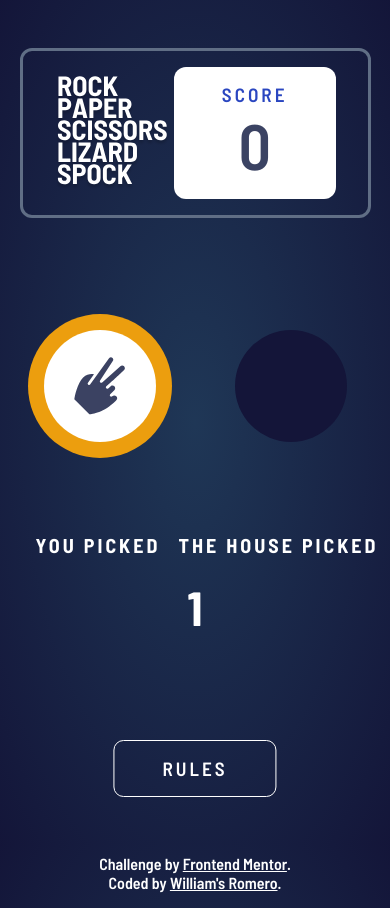
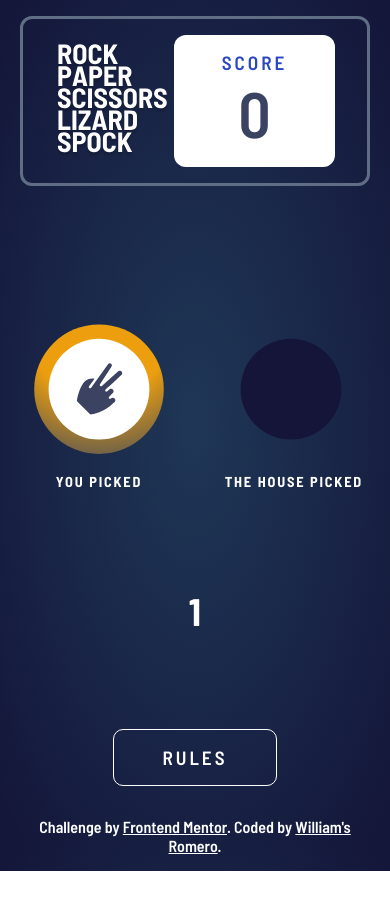
Before and after one commit to Williamz21/rock-paper-scissors-lizard-spock, a plain HTML site: page index.html in a window 390 px wide. Both pictures are taken after a click on the element 195 px from the left and 338 px from the top of the page. After the commit the page ends 871 px from the top, so only its background shows below. Drawn offline with Linux system fonts and the light colour scheme.

Commit message:
styles updated

```diff
--- a/index.html
+++ b/index.html
@@ -4,7 +4,7 @@
   <meta charset="UTF-8">
   <meta name="viewport" content="width=device-width, initial-scale=1.0"> <!-- displays site properly based on user's device -->
 
-  <link rel="icon" type="image/png" sizes="32x32" href="./images/favicon-32x32.png">
+  <link rel="icon" type="image/png" sizes="32x32" href="./images/favicon.ico">
   <link href="styles/style.css" rel="stylesheet" type="text/css">
   <link rel="preconnect" href="https://fonts.googleapis.com">
   <link rel="preconnect" href="https://fonts.gstatic.com" crossorigin>
@@ -63,13 +63,12 @@
       <div class="item-background2 hide text">
         <h1 class="text-item">YOU PICKED</h1>
       </div>
+      <div class="absolute hide" style="--color:#000" id="result">
+      </div>
       <div class="item-background2 hide text2">
         <h1 class="text-item">THE HOUSE PICKED</h1>
       </div>
     </figure>
-  </div>
-
-  <div class="absolute hide" style="--color:#000" id="result">
   </div>
 
   <div class="button-discover" id="show">
--- a/js/index.js
+++ b/js/index.js
@@ -76,7 +76,7 @@ function chooseWeb(){
     ]
     const random = Math.floor(Math.random() * items.length);
     setTimeout(()=>{
-        choosee[0].style.background=colors[random]
+        choosee[0].style.background='radial-gradient(circle at 50% 0,'+colors[random]+' 50%,rgba(88, 88, 88, 0.9))'
 
         itemBack.style.background='white'
         itemBack.innerHTML=images[random];
--- a/styles/style.css
+++ b/styles/style.css
@@ -128,7 +128,7 @@ body{
 #item-background, .item-background2{
     position: absolute;
     padding: 1rem;
-    background: var(--color);
+    background: radial-gradient(circle at 50% 0,var(--color) 50%,rgba(88, 88, 88, 0.9));
     border-radius: 50%;
     transition: ease-in 0.3s;
 }
@@ -196,6 +196,7 @@ body{
 }
 
 .hide{
+    display: none;
     z-index: -1;
     opacity: 0;
     top: -100%;
@@ -235,13 +236,7 @@ body{
 }
 
 .absolute{
-    position: absolute;
-    top: 40%;
-    left: 50%;
-    transform: translateX(-50%);
     text-align: center;
-    width: fit-content;
-    margin: 3rem auto;
 }
 
 .absolute a{
@@ -268,6 +263,23 @@ body{
 .attribution a { color: white; }
 
 @media (max-width: 900px) {
+    body{
+        display: flex;
+        flex-direction: column;
+        align-items: center;
+        justify-content: center;
+        gap: 2rem;
+    }
+
+    .header{
+        width: 80%;
+        margin: 1rem 0 0 0;
+    }
+
+    .game{
+        scale: 0.6;
+    }
+
     .move{
         top: 0;
         right: unset;
@@ -286,95 +298,34 @@ body{
     .text{
         top: unset;
         bottom: 8rem;
-        left: -4.5rem;
+        left: -3rem;
+        font-size: 12px;
     }
 
     .text2{
         top: unset;
         bottom: 8rem;
-        right: -8rem;
+        right: -6rem;
+        font-size: 12px;
     }
 
     .absolute{
-        top: unset;
-        bottom: 5rem;
-        left: 50%;
-        transform: translateX(-50%);
+        position: relative;
+        top: 60%;
     }
 
     .absolute h1{
         font-size: 4rem;
     }
 
-    .button-discover{
-        right: unset;
-        left: 50%;
-        transform: translateX(-50%);
-        bottom: 2rem;
-    }
-
     .attribution{
+        position: static;
+        text-align: center;
+        transform: none;
         padding: 1rem 0;
-        bottom: -4rem;
-    }
-}
-
-
-@media (max-width: 720px) {
-    .move{
-        top: 0;
-        right: unset;
-        bottom: unset;
-        left: -2rem;
-        scale: 1;
-    }
-
-    .random{
-        top: 0;
-        right: -2rem;
-        left: unset;
-        scale: 1;
-    }
-
-    .text{
-        top: unset;
-        bottom: 8rem;
-        left: -2.5rem;
-        font-size: 10px;
-    }
-
-    .text2{
-        top: unset;
-        font-size: 10px;
-        bottom: 8rem;
-        right: -4rem;
-    }
-
-    .absolute{
-        top: unset;
-        bottom: 8rem;
-        left: 50%;
-        transform: translateX(-50%);
-    }
-
-    .absolute h1{
-        font-size: 3rem;
-    }
-
-    .absolute a{
-        padding: 1rem 1rem;
     }
 
     .button-discover{
-        right: unset;
-        padding: 1rem 1rem;
-        left: 50%;
-        transform: translateX(-50%);
-        bottom: 3rem;
-    }
-
-    .attribution{
-        padding: 1rem 0;
-        bottom: -4rem;
+        position: static;
     }
 }
```
Also changed, not shown: images/favicon.ico (added).
